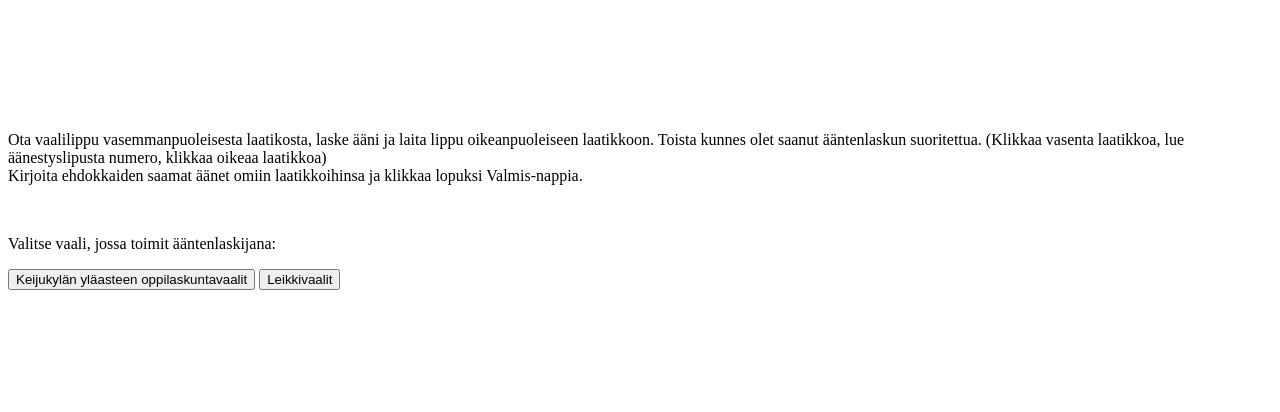
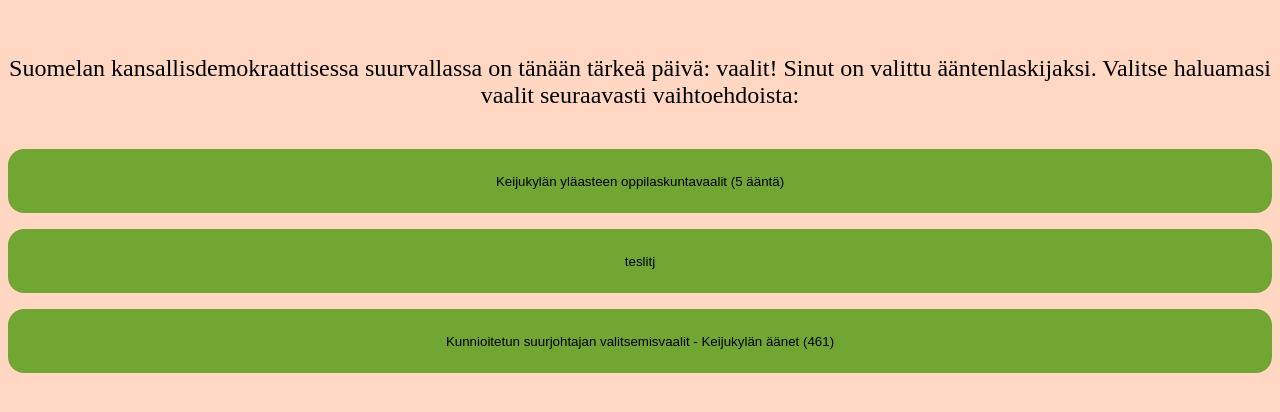
Before and after one commit to enwrath/vaalivelho, a plain HTML site: page votecounter/votecounter.html in a window 1280 px wide. Shown: the part 206-618 px from the top of the page. Drawn offline with Linux system fonts and the light colour scheme.

Commit message:
Fixed replaybugs and new difficulty. Menu enhancements

```diff
--- a/votecounter/votecounter.css
+++ b/votecounter/votecounter.css
@@ -2,16 +2,29 @@ body {
 	display: flex;
 	flex-direction: column;
 	justify-content: center;
+	background: #ffd7c3;
 	height: 100%;
+}
+
+#menuDiv {
+	font-size: 1.5rem;
+	text-align: center;
+	display: flex;
+	flex-direction: column;
+}
+
+#menuDiv > button {
+	margin-top: 1rem;
 }
 
 #resultDiv {
 	display: none;
+	font-size: 1.5rem;
+	text-align: center;
 }
 
 #gameDiv {
 	display: none;
-	background: yellow;
 	height: 100%;
 }
 
@@ -31,10 +44,10 @@ body {
 	margin: 2rem auto;
 }
 
-.igButton {
+button {
 	border-radius: 1rem;
 	border: none;
-	height: 2rem;
+	height: 4rem;
 	background-color: rgba(64, 150, 0, 0.75);
 }
 
--- a/votecounter/votecounter.html
+++ b/votecounter/votecounter.html
@@ -6,15 +6,12 @@
     <meta charset="UTF-8">
   </head>
   <body onload="init()">
-	<p>Ota vaalilippu vasemmanpuoleisesta laatikosta, laske ääni ja laita lippu oikeanpuoleiseen laatikkoon.
-	 Toista kunnes olet saanut ääntenlaskun suoritettua. (Klikkaa vasenta laatikkoa, lue äänestyslipusta numero, klikkaa oikeaa laatikkoa)
-	 <br>
-	 Kirjoita ehdokkaiden saamat äänet omiin laatikkoihinsa ja klikkaa lopuksi Valmis-nappia.</p>
-	<br>
 	<div id="menuDiv">
-		<p>Valitse vaali, jossa toimit ääntenlaskijana:</p>
-		<button onclick="startGame('easy')">Keijukylän yläasteen oppilaskuntavaalit</button>
-		<button onclick="startGame('medium')">Leikkivaalit</button>
+		<p>Suomelan kansallisdemokraattisessa suurvallassa on tänään tärkeä päivä: vaalit! Sinut on valittu ääntenlaskijaksi. Valitse haluamasi vaalit seuraavasti vaihtoehdoista:
+		</p>
+		<button onclick="startGame('easy')">Keijukylän yläasteen oppilaskuntavaalit (5 ääntä)</button>
+		<button onclick="startGame('medium')">teslitj</button>
+		<button onclick="startGame('hard')">Kunnioitetun suurjohtajan valitsemisvaalit - Keijukylän äänet (461)</button>
 	</div>
 	<div id="resultDiv">
 		<p id="resultText"></p>
--- a/votecounter/votecounter.js
+++ b/votecounter/votecounter.js
@@ -1,7 +1,6 @@
 var state = 0; //0 = no vote visible, 1 = vote in middle,
 var leftBtn, rightBtn, currentVote, resultText, voteSlips, gameDiv, menuDiv, electionName, resultDiv, formButton;
 var vote, level, state;
-var resultInputs = {};
 
 var levels = {
 	easy: {
@@ -25,6 +24,17 @@ var levels = {
 		name: "Leuluvaalit",
 		winMsg: "Laskit äänen oikein ja sait opettajalta omenan palkaksi!",
 		lossMsg: 'Koulun kingi sanoo: "Välitunnilla tavataan, demokratian vihaaja..."'
+	},
+	hard: {
+	votes: [1,1,2,1,3,1,1,1,1,1,1,1,2,2,3,2,1,1,2,3,1,1,1,3,1,1,2,2,3,1,3,1,3,3,2,1,3,1,1,1,1,2,2,1,2,3,3,3,1,2,2,1,1,3,1,2,2,2,1,1,1,1,3,1,1,2,3,1,1,1,1,3,3,3,1,2,1,1,1,2,2,1,2,1,1,1,1,1,1,1,3,1,1,3,3,3,1,2,1,1,3,1,3,2,2,1,1,1,1,1,2,1,3,3,1,3,3,2,3,1,1,1,1,2,1,3,3,1,2,1,2,1,2,1,2,1,1,1,2,2,1,1,2,1,2,3,1,1,1,1,3,3,3,1,2,1,1,1,1,1,3,2,1,1,1,1,3,2,1,1,1,1,1,1,2,1,1,1,2,1,1,1,1,1,1,1,1,1,2,1,1,1,1,2,3,2,1,1,2,2,1,1,2,2,1,1,1,1,1,3,1,1,2,1,1,1,1,2,3,3,2,1,1,1,1,1,2,1,1,3,1,3,1,1,1,1,2,2,2,2,1,3,2,3,2,2,1,1,1,1,1,1,2,2,2,2,2,1,3,1,3,1,3,2,3,1,2,1,1,1,3,1,1,2,2,1,1,2,1,1,1,1,3,1,1,2,1,1,1,1,1,1,1,3,1,1,1,2,1,1,1,1,1,3,1,3,1,1,3,1,2,2,3,3,1,1,1,2,2,3,1,3,2,2,2,1,2,2,2,2,1,3,3,2,1,1,1,3,1,3,1,3,1,2,1,1,1,1,1,1,3,1,1,1,1,1,1,1,2,1,1,2,3,1,1,2,3,1,1,1,1,2,1,3,2,2,3,1,3,3,2,1,2,1,1,1,2,3,3,1,3,2,1,2,2,1,1,1,1,1,2,1,2,3,2,1,3,2,1,1,2,1,1,1,2,1,1,1,2,3,1,1,3,1,1,1,1,1,1,1,1,2,2,1,2,1,2,1,1,1,1,3,2,1,1,2,1,3,3,1,3,1,1,1,3,1,1,3,1,1,2],
+		results: {
+			1: 268,
+			2: 109,
+			3: 84
+		},
+		name: "Kunnioitetun suurjohtajan valitsemisvaalit",
+		winMsg: "Tarkistuslaskenta ja kansainväliset tarkkailijat ovat hyväksyneet tulokset. Palkkioksi pääset eläkkeelle jo 88-vuotiaana.",
+		lossMsg: "Tarkistuslaskennassa paljastui ongelmia tuloksessa. Salainen palvelu tutkii asiaa ja odottaessa pääset uudelleenkoulutusleirille."
 	}
 };
 
@@ -54,6 +64,12 @@ function startGame(levelName) {
 	vote = -1;
 	state = 0;
 	electionName.textContent = levels[level].name;
+	//Reset buttons and voteslip visibility etc
+	leftBtn.disabled = false;
+	rightBtn.disabled = true;
+	for (var i = 0; i < voteSlips.length; i++) {
+		voteSlips[i].style.visibility = "hidden";
+	}
 	populateResultForm();
 }
 
@@ -65,7 +81,7 @@ function populateResultForm() {
 
 function returnToMenu() {
 	resultDiv.style.display = "none";
-	menuDiv.style.display = "block";
+	menuDiv.style.display = "flex";
 }
 
 function getNextVote() {
```
